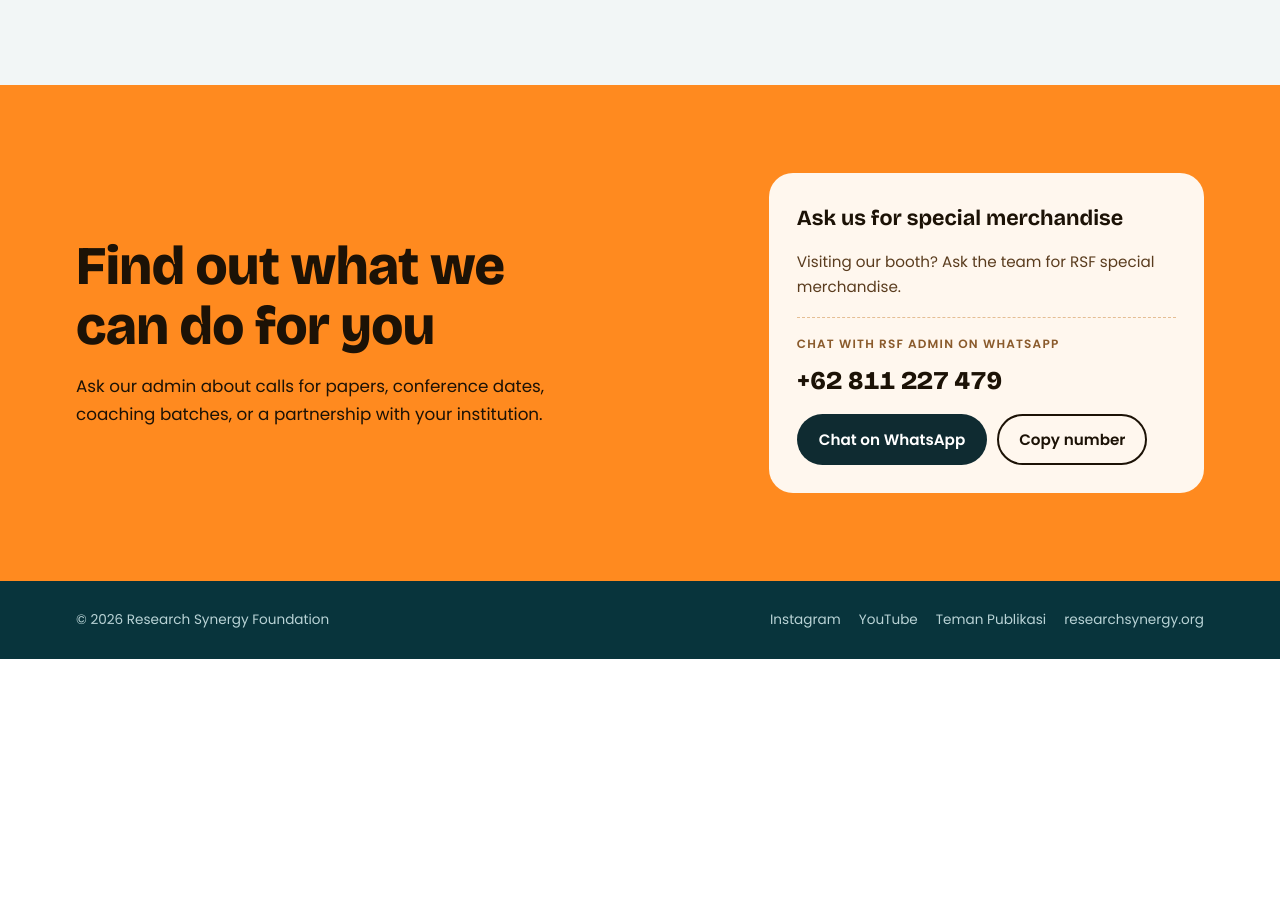
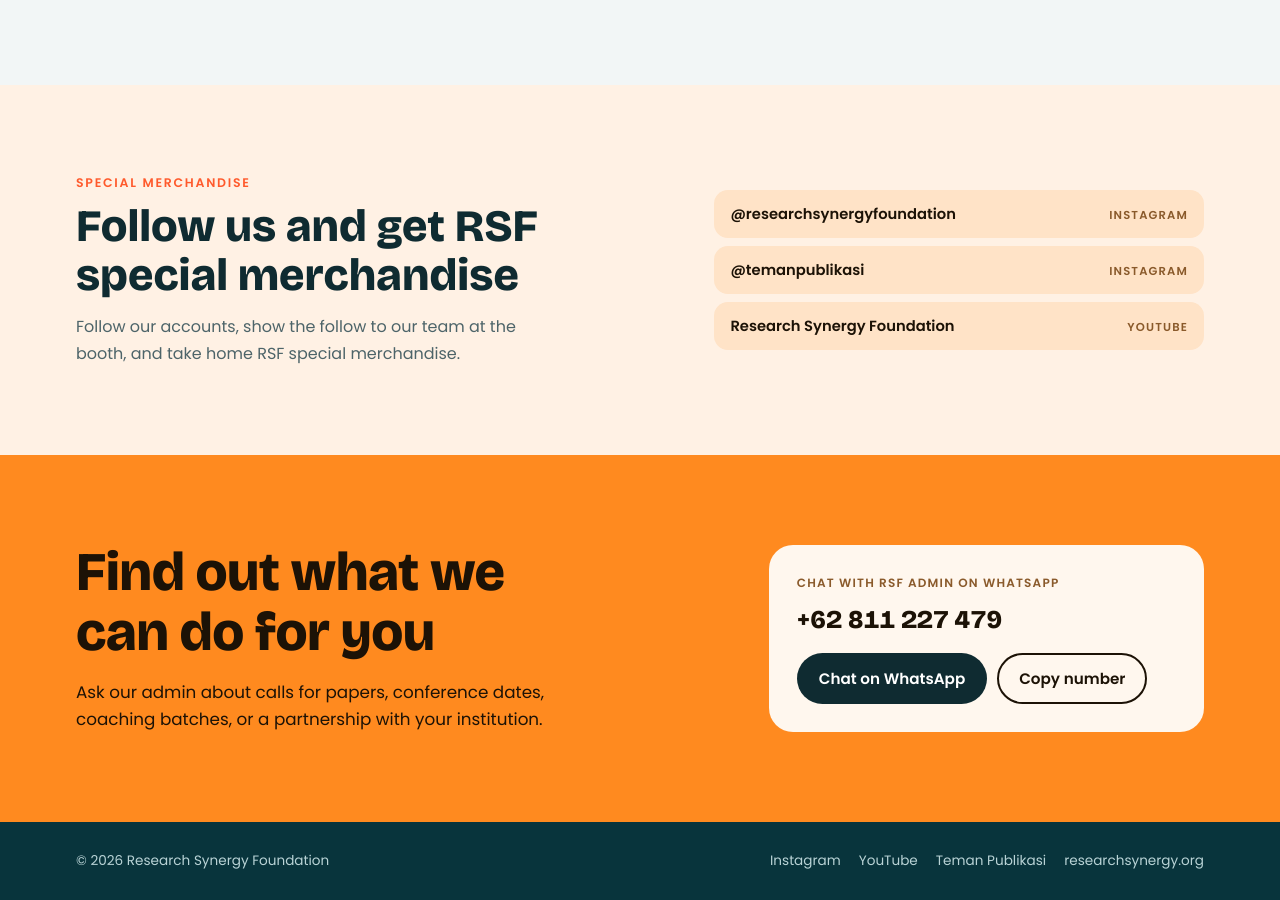
Before and after one commit to upridzalpratama/rsf-landing, a plain HTML site: page index.html in a window 1280 px wide. Shown: the part 5283-6183 px from the top of the page. Before the commit the page ends 5942 px from the top, so only its background shows below. Drawn offline with nearby package versions, Linux system fonts and the light colour scheme; a web font is replaced by a local one.

Commit message:
Add follow-for-merchandise section above the CTA
Co-Authored-By: Claude Opus 5.5 <noreply@anthropic.com>

```diff
--- a/index.html
+++ b/index.html
@@ -158,7 +158,12 @@ em.acc{font-family:var(--font-accent);font-style:italic;font-weight:600}
 .merch{background:#FFF7EE;border-radius:24px;padding:28px;display:grid;gap:12px;color:#1C1206}
 .merch b{font-family:var(--font-head);font-size:1.35rem}
 .merch p{margin:0;font-size:.95rem;color:#5A3C1E}
-.wa{border-top:1px dashed #E5BE94;padding-top:16px;margin-top:6px;display:grid;gap:6px}
+.merch-band{background:var(--peach)}
+.merch-grid{display:grid;grid-template-columns:1.1fr .9fr;gap:40px;align-items:center}
+.merch-grid h2{font-size:clamp(1.9rem,4vw,2.8rem);font-weight:800;margin-top:8px;max-width:18ch}
+.merch-grid p:not(.eyebrow){color:var(--muted);margin-top:14px;max-width:46ch}
+@media (max-width:820px){.merch-grid{grid-template-columns:1fr;gap:28px}}
+.wa{display:grid;gap:6px}
 .wa small{font-size:.75rem;font-weight:600;letter-spacing:.1em;text-transform:uppercase;color:#8A5A2B}
 .wa-num{font-family:var(--font-head);font-size:1.6rem;font-weight:800;font-variant-numeric:tabular-nums;user-select:all}
 .wa-actions{display:flex;flex-wrap:wrap;gap:10px;margin-top:6px}
@@ -359,6 +364,21 @@ footer.site .wrap{display:flex;flex-wrap:wrap;justify-content:space-between;gap:
   </div>
 </section>
 
+<section id="merch" class="merch-band">
+  <div class="wrap merch-grid">
+    <div>
+      <p class="eyebrow">Special merchandise</p>
+      <h2>Follow us and get RSF special merchandise</h2>
+      <p>Follow our accounts, show the follow to our team at the booth, and take home RSF special merchandise.</p>
+    </div>
+    <div class="socials">
+      <a href="https://www.instagram.com/researchsynergyfoundation/" target="_blank" rel="noopener"><small>Instagram</small>@researchsynergyfoundation</a>
+      <a href="https://www.instagram.com/temanpublikasi/" target="_blank" rel="noopener"><small>Instagram</small>@temanpublikasi</a>
+      <a href="https://www.youtube.com/@ResearchSynergyFoundation-rsf" target="_blank" rel="noopener"><small>YouTube</small>Research Synergy Foundation</a>
+    </div>
+  </div>
+</section>
+
 <section id="contact" class="cta">
   <div class="wrap cta-grid">
     <div>
@@ -366,8 +386,6 @@ footer.site .wrap{display:flex;flex-wrap:wrap;justify-content:space-between;gap:
       <p>Ask our admin about calls for papers, conference dates, coaching batches, or a partnership with your institution.</p>
     </div>
     <div class="merch">
-      <b>Ask us for special merchandise</b>
-      <p>Visiting our booth? Ask the team for RSF special merchandise.</p>
       <div class="wa">
         <small>Chat with RSF admin on WhatsApp</small>
         <span class="wa-num" id="wa-num">+62 811 227 479</span>
```
